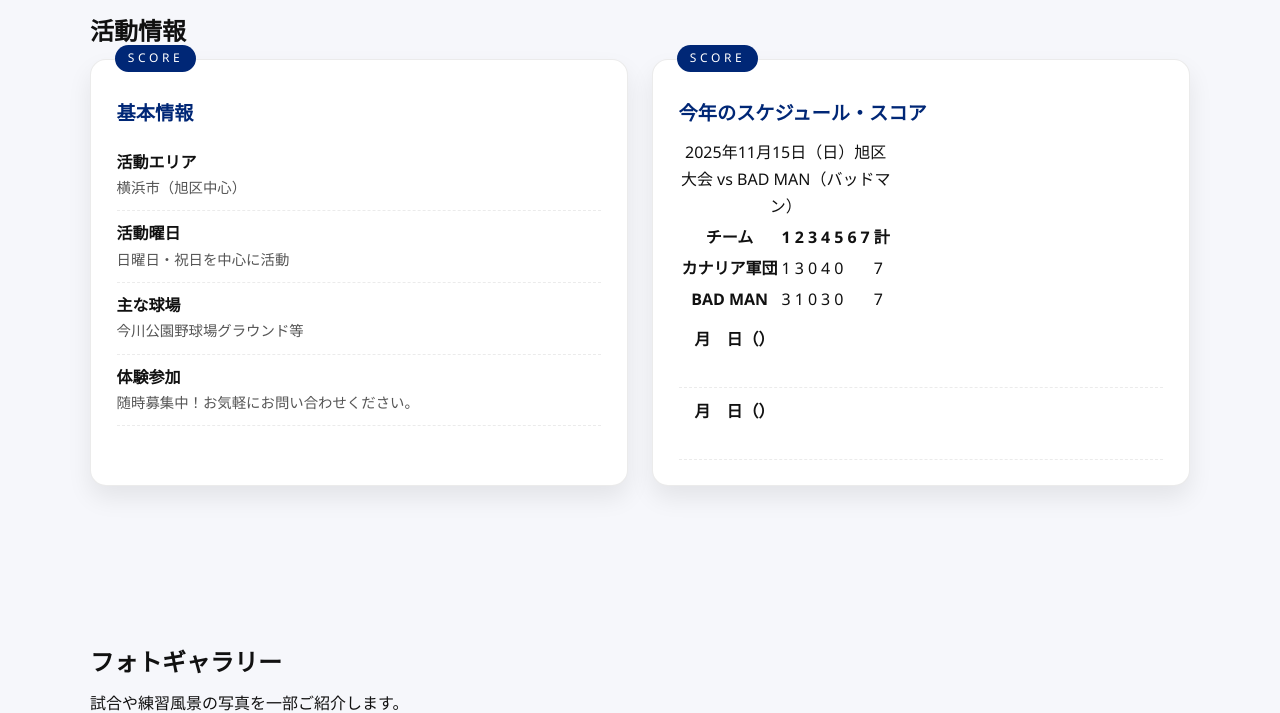
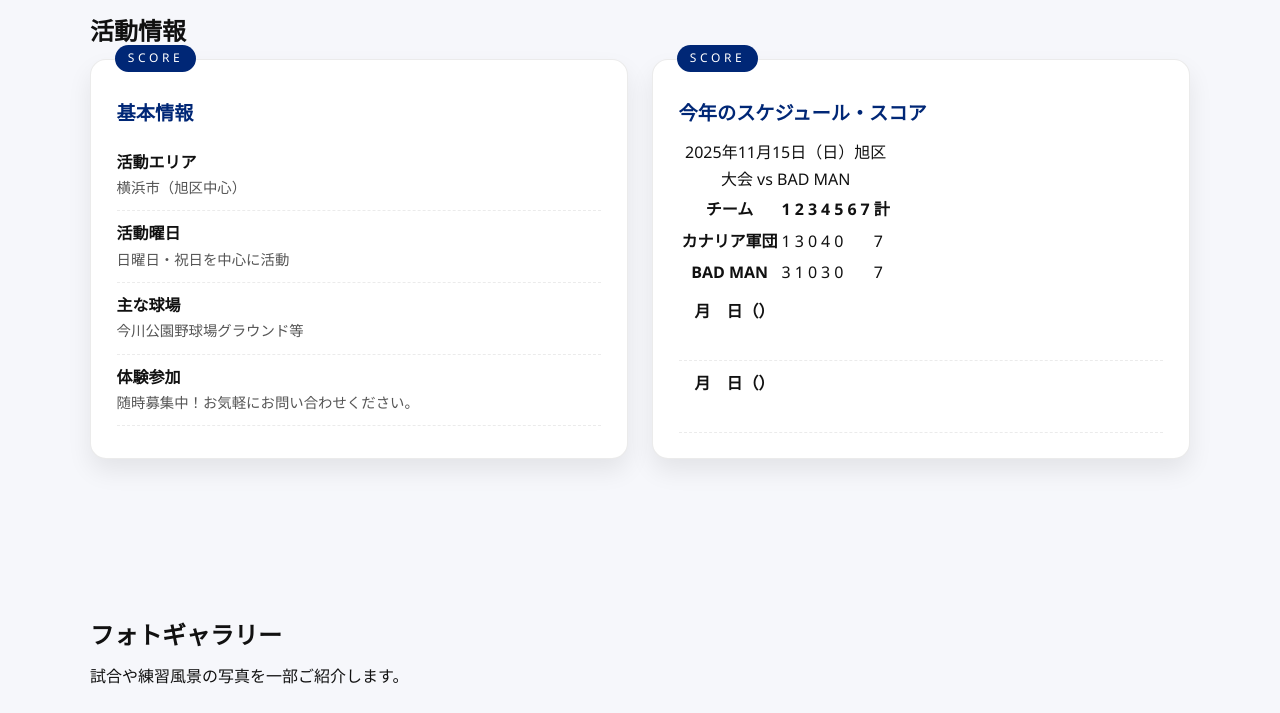
Before and after one commit to www1833/Team-Canary5, a plain HTML site: page index.html in a window 1280 px wide. Shown: the part 1420-2133 px from the top of the page. Drawn offline with Linux system fonts and the light colour scheme.

Commit message:
Update index.html

```diff
--- a/index.html
+++ b/index.html
@@ -88,7 +88,7 @@
 
             <!-- 1試合ぶんのスコアボード例 -->
             <table class="score-table">
-              <caption>2025年11月15日（日）旭区大会 vs BAD MAN（バッドマン）</caption>
+              <caption>2025年11月15日（日）旭区大会 vs BAD MAN</caption>
               <thead>
                 <tr>
                   <th scope="col">チーム</th>
```
